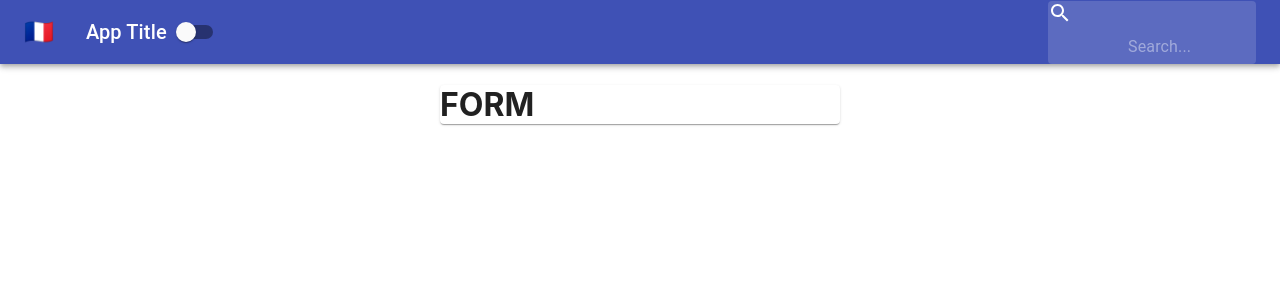
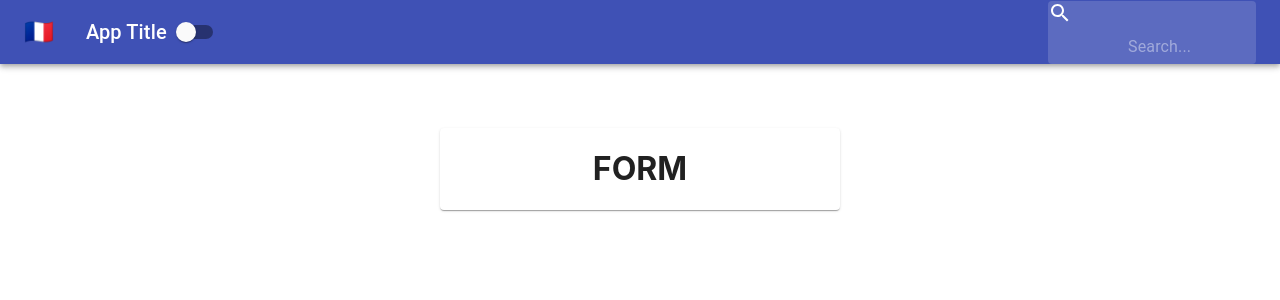
Before and after one commit to ecargiohc/context-app, a React (Create React App) app: page / in a window 1280 px wide. Shown: the top 300 px of the page. Built offline with nearby package versions, Linux system fonts and the light colour scheme.

Commit message:
added styles to Paper class

```diff
--- a/src/Form.js
+++ b/src/Form.js
@@ -20,7 +20,7 @@ class Form extends Component {
         const {classes} = this.props;
         return (
             <main className={classes.main}>
-                <Paper>
+                <Paper className={classes.paper}>
                     <h1>FORM</h1>
                 </Paper>
             </main>
--- a/src/styles/FormStyles.js
+++ b/src/styles/FormStyles.js
@@ -9,6 +9,12 @@ const styles =  theme => ({
             marginLeft: "auto",
             marginRight: "auto"
         }
+    },
+    paper: {
+        marginTop: theme.spacing.unit * 8,
+        display: "flex",
+        flexDirection: "column",
+        alignItems: "center"
     }
 });
 export default styles;
```
